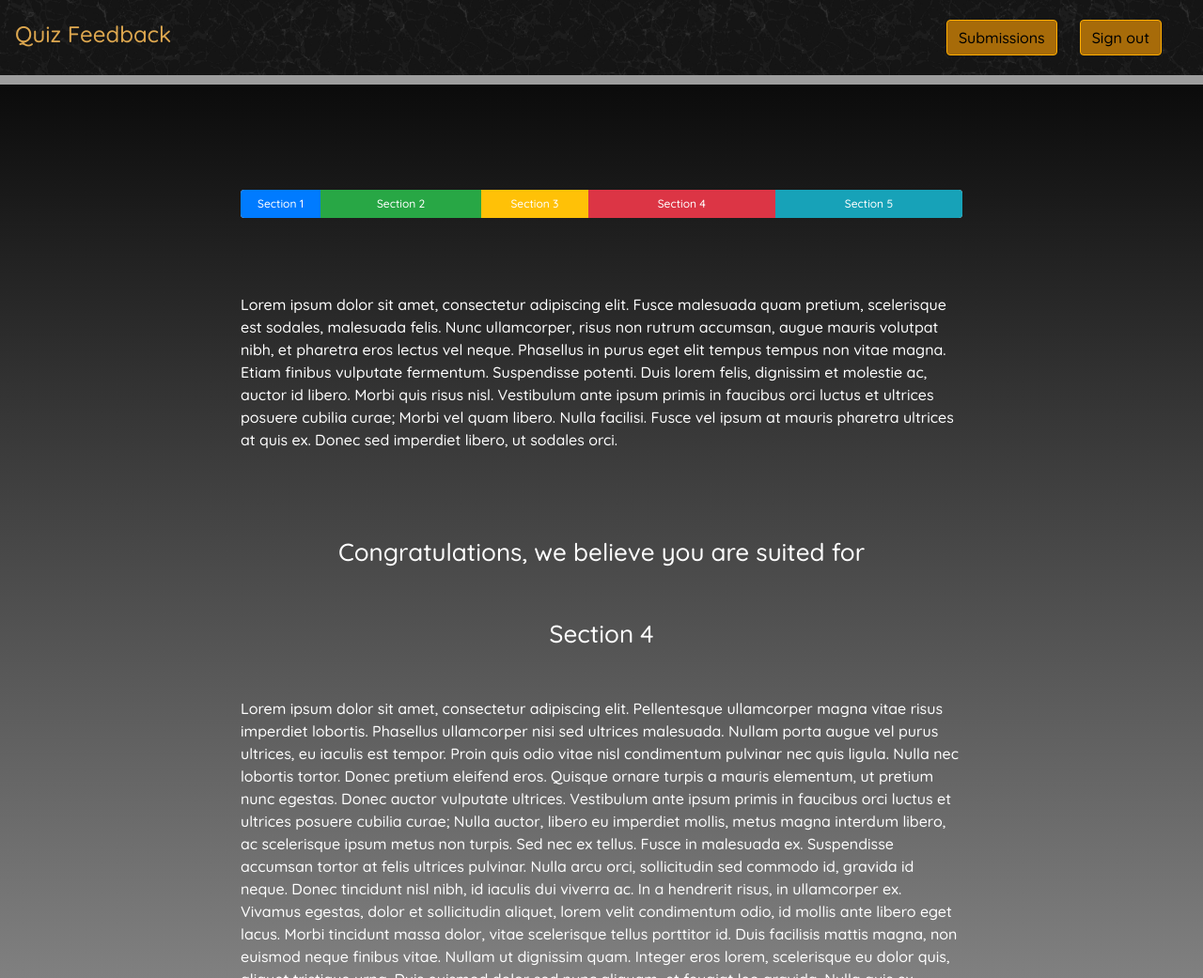
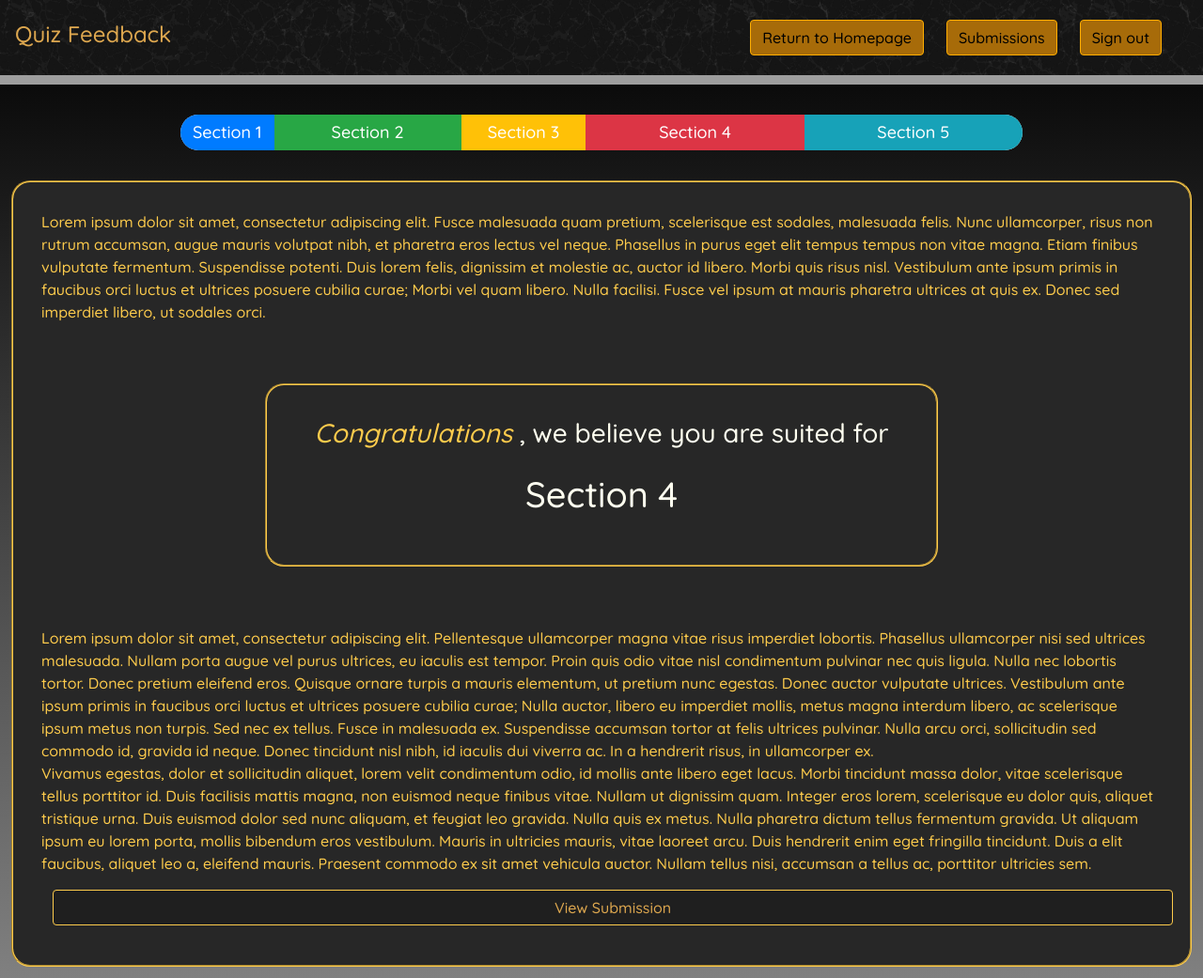
Before and after one commit to Allenator1/UWAM-Introductory-Website, a Flask app: template app/templates/feedback.html in a window 1280 px wide. Shown: the whole page at 94% size. Run offline with Flask 2, Linux system fonts and the light colour scheme; the template is opened without the code that fills it, so the values that code supplies are empty; grey boxes are pictures that could not be loaded.

Commit message:
Added id and class tags for css to function

```diff
--- a/app/templates/feedback.html
+++ b/app/templates/feedback.html
@@ -27,16 +27,17 @@
                     <a class="submissions_button gold_button btn" href={{ url_for('submissions') }} role="button">
                         Submissions
                     </a>
+                    <a class="homepage_button gold_button btn" id="homepage_button" href= {{ url_for('index') }} role="button">
+                        Return to Homepage
+                   </a>
                 </div>
             </div>
         </div>
 
         <div class="gold_bar"></div>
 
-        <div style>
-            <br><br><br><br>
-
-            <div class="progress" style="width: 60%; height: 30px; margin: 16px auto;">
+        <div>
+            <div class="progress" id="quiz_stats_bar">
                 <div class="progress-bar" role="progressbar" style="width: 15%" aria-valuenow="15" aria-valuemin="0" aria-valuemax="100"> Section 1 </div>
                 <div class="progress-bar bg-success" role="progressbar" style="width: 30%" aria-valuenow="30" aria-valuemin="0" aria-valuemax="100"> Section 2 </div>
                 <div class="progress-bar bg-warning" role="progressbar" style="width: 20%" aria-valuenow="20" aria-valuemin="0" aria-valuemax="100"> Section 3 </div>
@@ -44,11 +45,8 @@
                 <div class="progress-bar bg-info" role="progressbar" style="width: 35%" aria-valuenow="20" aria-valuemin="0" aria-valuemax="100"> Section 5 </div>
             </div>
 
-            <br><br>
-
-            <div style="width: 60%; margin: 16px auto">
-
-                <p style="color: white;">Lorem ipsum dolor sit amet, consectetur adipiscing elit. Fusce malesuada quam pretium, scelerisque est
+            <div class="black_jumbo jumbotron" id="feedback_box">
+                <p style>Lorem ipsum dolor sit amet, consectetur adipiscing elit. Fusce malesuada quam pretium, scelerisque est
                     sodales, malesuada felis. Nunc ullamcorper, risus non rutrum accumsan, augue mauris volutpat nibh, et
                     pharetra eros lectus vel neque. Phasellus in purus eget elit tempus tempus non vitae magna. Etiam finibus
                     vulputate fermentum. Suspendisse potenti. Duis lorem felis, dignissim et molestie ac, auctor id libero.
@@ -57,13 +55,12 @@
                     libero, ut sodales orci.
                 </p>
 
-                <br>
+                <div class="black_jumbo jumbotron" id="congratz_box">
+                    <p> <span id="congratz"> Congratulations </span>, we believe you are suited for </p>
+                    <p id="given_section"> Section 4 </p>
+                </div>
 
-                <p style="color: white; font-size: 26px; text-align: center; margin: 48px auto;"> Congratulations, we believe you are suited for </p>
-
-                <div style="color: white; font-size: 26px; text-align: center; margin: 48px auto;"> Section 4 </div>
-
-                <p style="color: white;"> Lorem ipsum dolor sit amet, consectetur adipiscing elit.
+                <p> Lorem ipsum dolor sit amet, consectetur adipiscing elit.
                     Pellentesque ullamcorper magna vitae risus imperdiet lobortis. Phasellus ullamcorper nisi sed ultrices malesuada.
                     Nullam porta augue vel purus ultrices, eu iaculis est tempor. Proin quis odio vitae nisl condimentum pulvinar nec
                     quis ligula. Nulla nec lobortis tortor. Donec pretium eleifend eros. Quisque ornare turpis a mauris elementum, ut
@@ -80,6 +77,10 @@
                     mauris, vitae laoreet arcu. Duis hendrerit enim eget fringilla tincidunt. Duis a elit faucibus, aliquet leo a, eleifend mauris. Praesent commodo
                     ex sit amet vehicula auctor. Nullam tellus nisi, accumsan a tellus ac, porttitor ultricies sem.
                 </p>
+
+                <button class="submission_btn black_button btn btn-block">
+                    View Submission
+                </button>
             </div>
         </div>
     </body>
```
